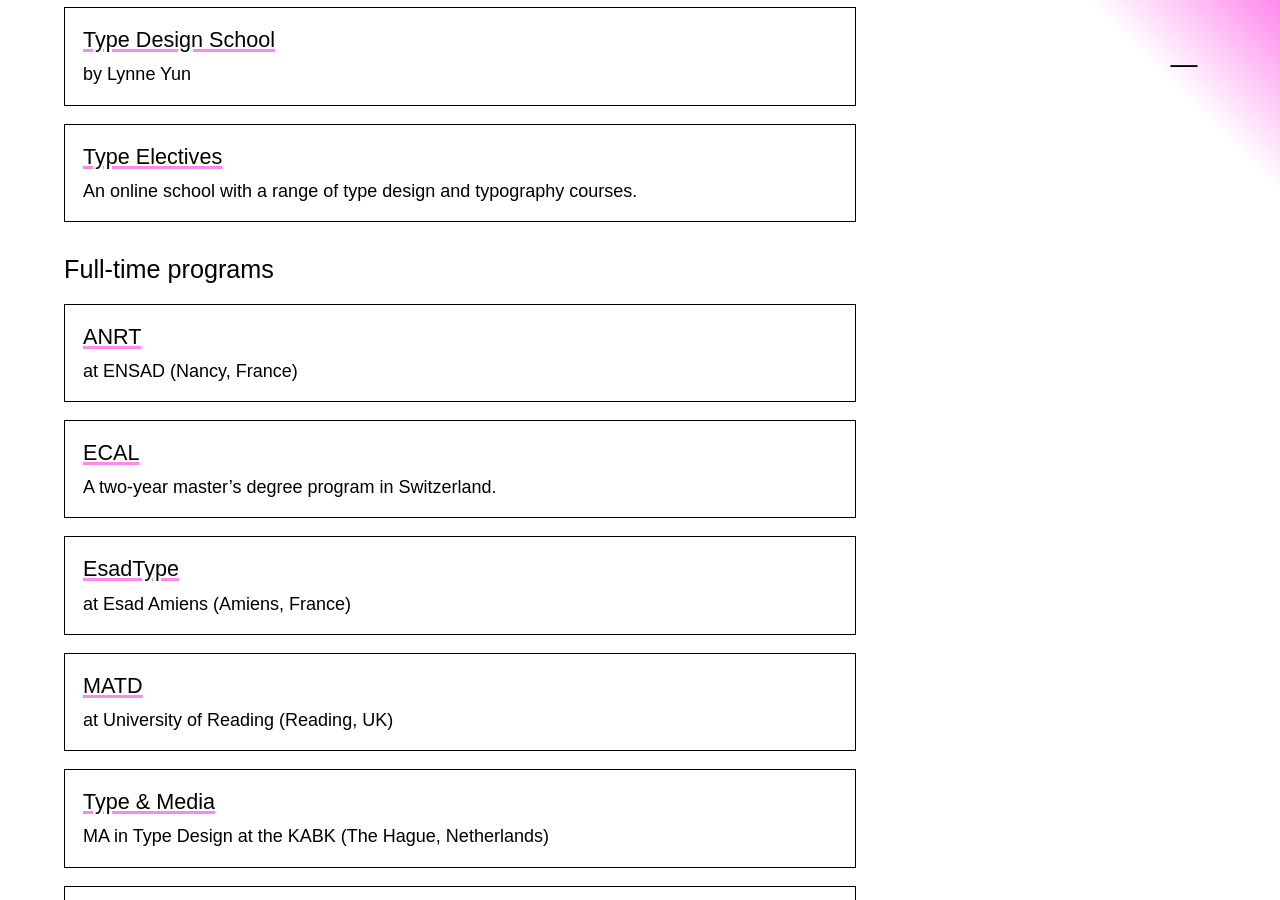
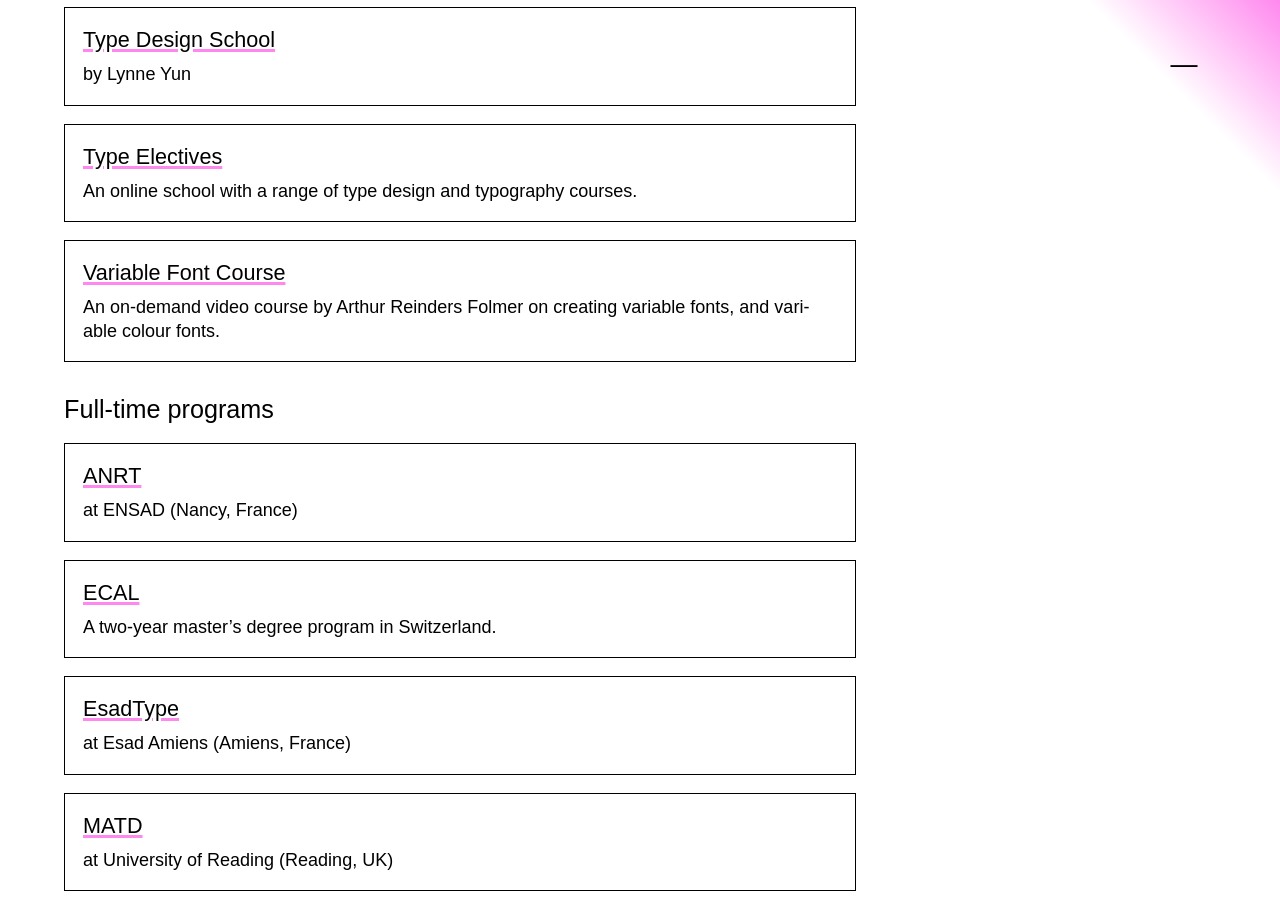
Before and after one commit to justinpenner/type-design-resources, a Jekyll site: the page built from index.md, in a window 1280 px wide and 900 px high, scrolled down 3092 px. Built offline with Jekyll 4.4.1, drawn with Linux system fonts in a browser that asks for light colours; some web fonts are replaced.

Commit message:
+ Variable Font Course

```diff
--- a/_data/data.yaml
+++ b/_data/data.yaml
@@ -55,6 +55,9 @@
           - name: Type Electives
             url: https://www.typeelectives.com/
             description: An online school with a range of type design and typography courses.
+          - name: Variable Font Course
+            url: https://www.variablefontcourse.com/
+            description: An on-demand video course by Arthur Reinders Folmer on creating variable fonts, and variable colour fonts.
       - name: Full-time programs
         items:
           - name: ANRT
```
